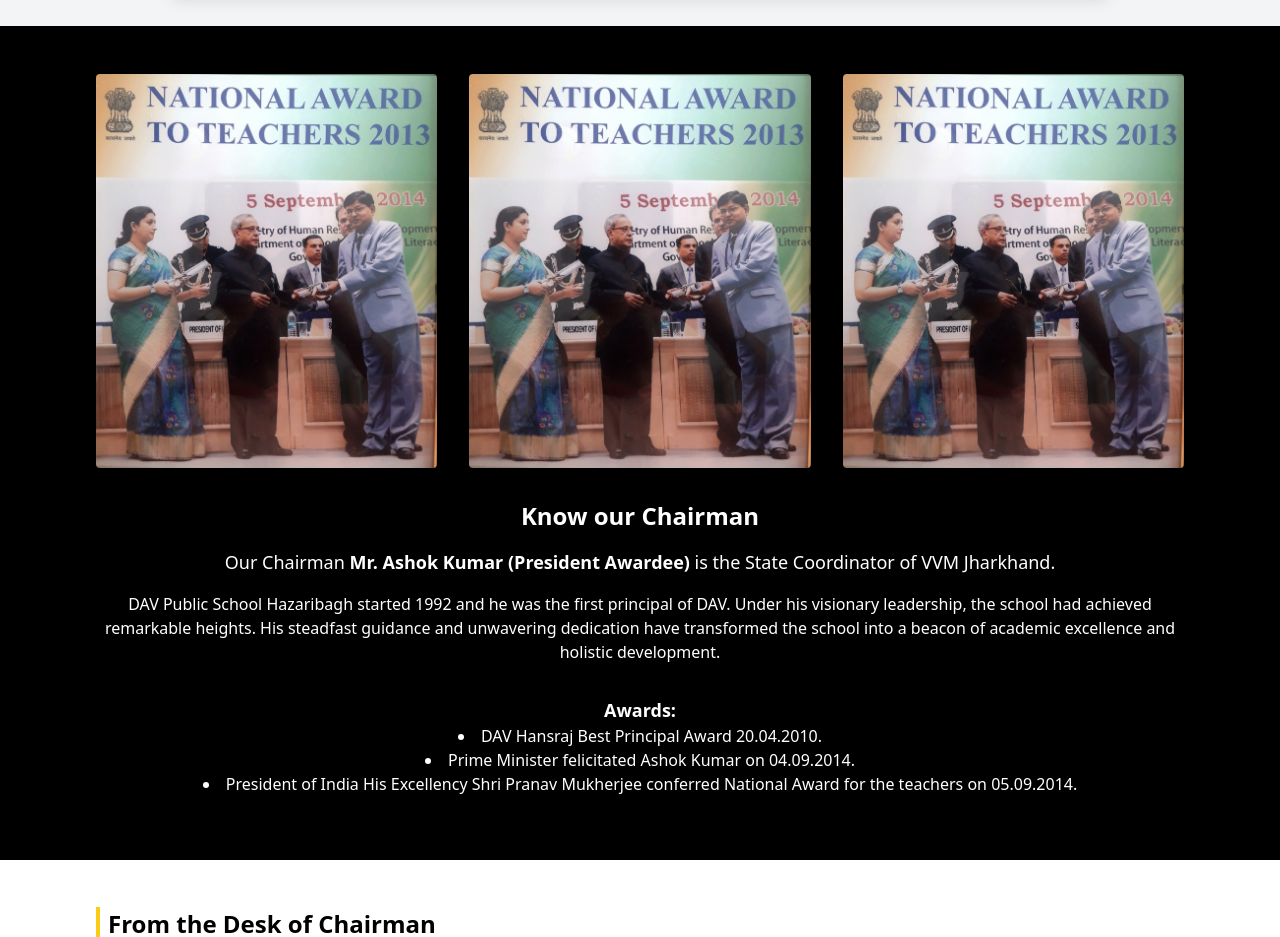
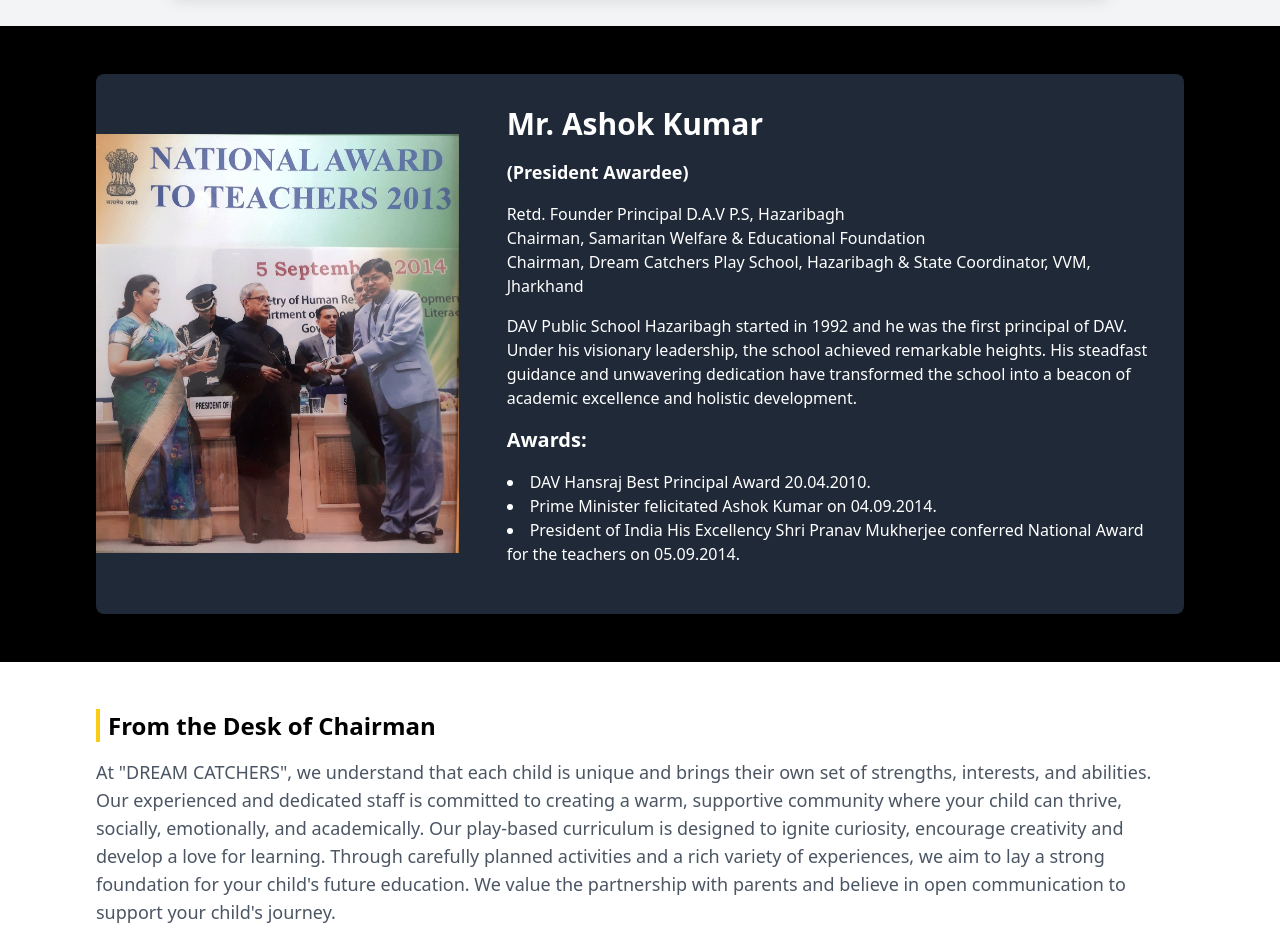
Before and after one commit to KarmakarRahul/Dream-Catcher, a React (Create React App) app: page / in a window 1280 px wide. Shown: the part 1860-2797 px from the top of the page. Built offline with nearby package versions, Linux system fonts and the light colour scheme.

Commit message:
updated chairman section

```diff
--- a/src/components/chairman.jsx
+++ b/src/components/chairman.jsx
@@ -1,29 +1,31 @@
 import React from 'react';
-import img2 from "../assets/img2.jpg"
+import img2 from "../assets/img2.jpg";
 
 const ChairmanSection = () => {
   return (
     <div className="bg-black text-white py-12">
       <div className="max-w-6xl mx-auto px-8">
-        <div className="grid grid-cols-1 md:grid-cols-3 gap-8 mb-8">
-          <img src={img2} alt="Dummy" className="w-full h-auto rounded" />
-          <img src={img2} alt="Dummy" className="w-full h-auto rounded" />
-          <img src={img2} alt="Dummy" className="w-full h-auto rounded" />
-        </div>
-        <div className="text-center">
-          <h2 className="text-2xl font-bold mb-4">Know our Chairman</h2>
-          <p className="text-lg mb-4">
-            Our Chairman <strong>Mr. Ashok Kumar (President Awardee)</strong> is the State Coordinator of VVM Jharkhand.
+        <div className="flex flex-col md:flex-row items-center bg-gray-800 rounded-lg shadow-lg overflow-hidden">
+          <img
+            src={img2}
+            alt="Chairman"
+            className="w-full md:w-1/3 h-auto object-cover"
+          />
+          <div className="p-8 md:pl-12">
+            <h2 className="text-3xl font-bold mb-4">Mr. Ashok Kumar</h2>
+            <p className="text-lg font-semibold mb-4">(President Awardee)</p>
+            <p className="text-base mb-4">
+              Retd. Founder Principal D.A.V P.S, Hazaribagh <br/>
+              Chairman, Samaritan Welfare & Educational Foundation <br/>
+              Chairman, Dream Catchers Play School, Hazaribagh & State Coordinator, VVM, Jharkhand
             </p>
-          <p className="mb-8">
-            DAV Public School Hazaribagh started 1992 and he was the first principal of DAV. Under his visionary leadership,
-            the school had achieved remarkable heights. His steadfast guidance and unwavering dedication have transformed the
+            <p className="text-base mb-4">
+              DAV Public School Hazaribagh started in 1992 and he was the first principal of DAV. Under his visionary leadership,
+              the school achieved remarkable heights. His steadfast guidance and unwavering dedication have transformed the
               school into a beacon of academic excellence and holistic development.
             </p>
-          <p className="text-lg font-bold">
-            Awards:
-          </p>
-          <ul className="list-disc list-inside mb-4">
+            <p className="text-xl font-bold mb-4">Awards:</p>
+            <ul className="list-disc list-inside text-base mb-4">
               <li>DAV Hansraj Best Principal Award 20.04.2010.</li>
               <li>Prime Minister felicitated Ashok Kumar on 04.09.2014.</li>
               <li>President of India His Excellency Shri Pranav Mukherjee conferred National Award for the teachers on 05.09.2014.</li>
@@ -31,6 +33,7 @@
           </div>
         </div>
       </div>
+    </div>
   );
 };
 
--- a/src/components/navbar.jsx
+++ b/src/components/navbar.jsx
@@ -16,9 +16,9 @@
             <li>
               <Link to="/admission" className="text-black hover:text-blue-600">Admission</Link>
             </li>
-            <li>
+            {/* <li>
               <Link to="/education" className="text-black hover:text-blue-600">Education</Link>
-            </li>
+            </li> */}
             <li>
               <Link to="/contact" className="text-black hover:text-blue-600">Contact us</Link>
             </li>
```
Lines whose indentation alone changed are shown as unchanged.
